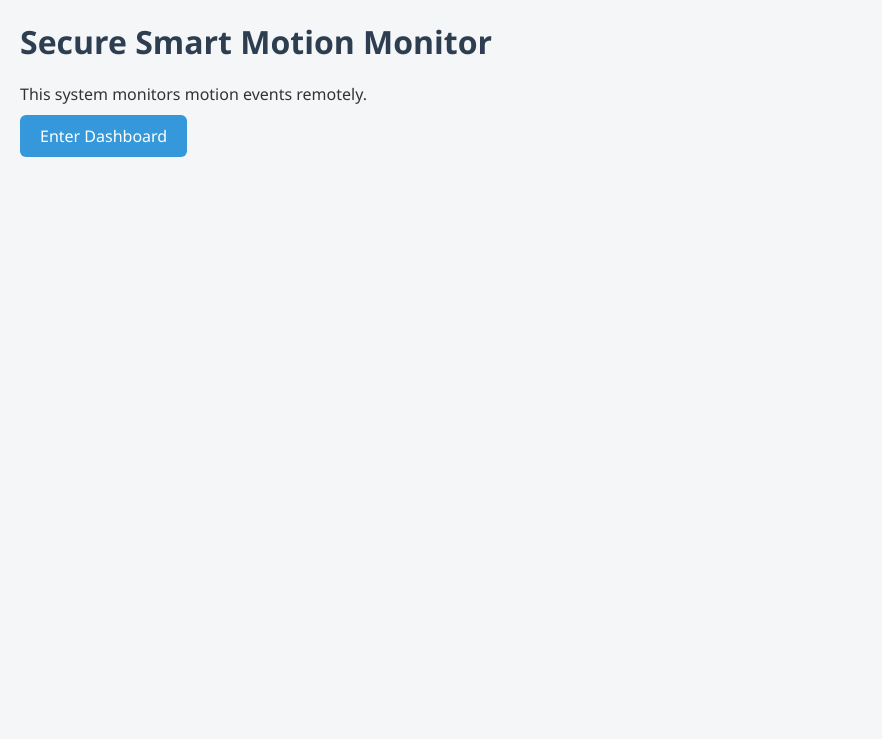
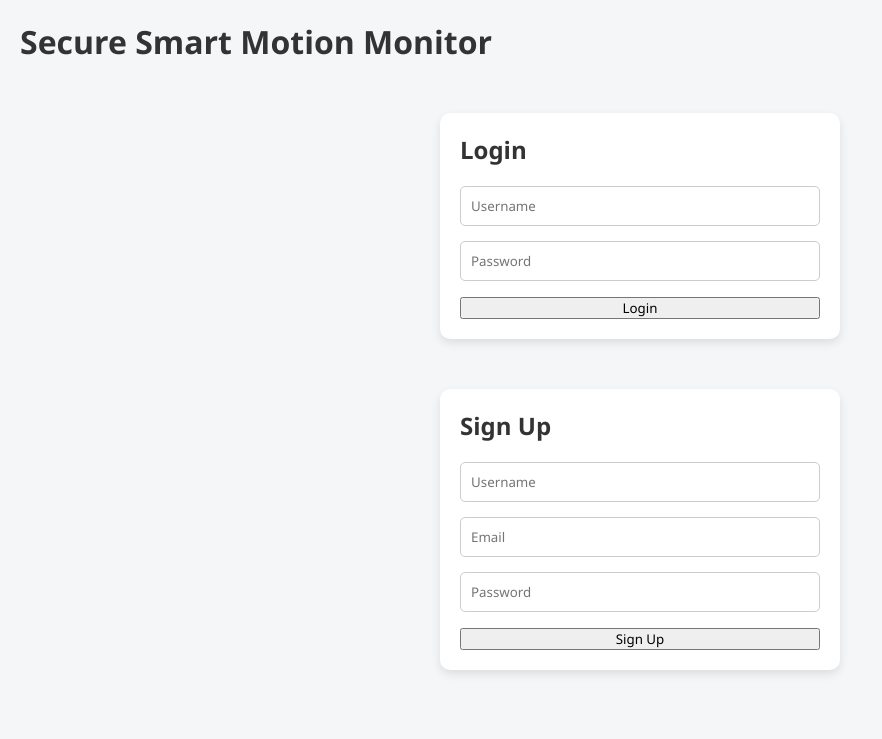
Before and after one commit to AdamCass2103/IOT-Solo-CA, a Flask app: page / in a window 1280 px wide. Shown: the top 739 px of the page, without its empty margins (0-882 px from the left). Run offline with Flask 3, Linux system fonts and the light colour scheme.

Commit message:
CSS improvments and sign up added

```diff
--- a/iot-smart-monitor/frontend/static/css/style.css
+++ b/iot-smart-monitor/frontend/static/css/style.css
@@ -1,81 +1,119 @@
-/* Reset and base */
+/* Reset & general */
 * {
+    box-sizing: border-box;
     margin: 0;
     padding: 0;
-    box-sizing: border-box;
+    font-family: 'Segoe UI', Tahoma, Geneva, Verdana, sans-serif;
 }
 
 body {
-    font-family: 'Segoe UI', Tahoma, Geneva, Verdana, sans-serif;
     background-color: #f4f6f8;
     color: #333;
-    margin: 0;
     padding: 20px;
 }
 
-/* Headings */
-h1 {
-    color: #2c3e50;
+/* Header */
+h1, h2 {
     margin-bottom: 20px;
-    font-size: 2rem;
 }
 
-/* Links/buttons */
-a {
-    display: inline-block;
+/* Links & buttons */
+a, button {
     text-decoration: none;
-    color: white;
-    background-color: #3498db;
-    padding: 10px 20px;
-    border-radius: 6px;
-    margin: 10px 0;
-    transition: background-color 0.3s ease;
+    cursor: pointer;
 }
 
-a:hover {
-    background-color: #2980b9;
+button {
+    padding: 10px 20px;
+    border: none;
+    background-color: #007bff;
+    color: white;
+    border-radius: 5px;
+    transition: 0.2s;
 }
 
-/* Lists */
-ul {
-    list-style-type: none;
-    margin-top: 20px;
+button:hover {
+    background-color: #0056b3;
 }
 
-li {
-    background: #fff;
-    padding: 10px 15px;
-    margin-bottom: 10px;
-    border-radius: 5px;
-    box-shadow: 0 1px 3px rgba(0,0,0,0.1);
+/* Forms */
+form {
+    background-color: white;
+    padding: 20px;
+    max-width: 400px;
+    margin: 50px auto;
+    border-radius: 10px;
+    box-shadow: 0px 4px 10px rgba(0,0,0,0.1);
 }
 
-/* Table for history page */
+input[type="text"], input[type="password"], input[type="email"] {
+    width: 100%;
+    padding: 10px;
+    margin-bottom: 15px;
+    border-radius: 5px;
+    border: 1px solid #ccc;
+}
+
+input[type="submit"] {
+    width: 100%;
+}
+
+/* Dashboard / history */
+.dashboard, .history {
+    max-width: 800px;
+    margin: 20px auto;
+}
+
+.card {
+    background-color: white;
+    padding: 15px;
+    margin-bottom: 15px;
+    border-radius: 10px;
+    box-shadow: 0 2px 6px rgba(0,0,0,0.1);
+    display: flex;
+    justify-content: space-between;
+    align-items: center;
+}
+
+.card.green {
+    border-left: 5px solid #28a745;
+}
+
+.card.red {
+    border-left: 5px solid #dc3545;
+}
+
+.card span.timestamp {
+    font-size: 0.9em;
+    color: #666;
+}
+
+/* Table styling for history */
 table {
     width: 100%;
     border-collapse: collapse;
-    margin-top: 20px;
-    background: #fff;
-    border-radius: 5px;
+    background-color: white;
+    border-radius: 10px;
     overflow: hidden;
-    box-shadow: 0 2px 5px rgba(0,0,0,0.1);
 }
 
 th, td {
-    padding: 12px 15px;
+    padding: 10px;
     text-align: left;
 }
 
 th {
-    background-color: #3498db;
+    background-color: #007bff;
     color: white;
 }
 
 tr:nth-child(even) {
-    background-color: #f9f9f9;
+    background-color: #f4f4f4;
 }
 
-/* Footer spacing */
-body > a:last-child {
-    margin-bottom: 50px;
+/* Center links */
+a {
+    display: inline-block;
+    margin-top: 15px;
+    color: #007bff;
 }
--- a/iot-smart-monitor/frontend/templates/login.html
+++ b/iot-smart-monitor/frontend/templates/login.html
@@ -1,15 +1,32 @@
 <!DOCTYPE html>
 <html>
 <head>
-    <title>Login</title>
-   <link rel="stylesheet" type="text/css" href="{{ url_for('static', filename='css/style.css') }}">
-
+    <title>Login / Signup</title>
+    <link rel="stylesheet" type="text/css" href="{{ url_for('static', filename='css/style.css') }}">
 </head>
 <body>
     <h1>Secure Smart Motion Monitor</h1>
 
-    <p>This system monitors motion events remotely.</p>
+    <div class="forms">
 
-    <a href="{{ url_for('dashboard') }}">Enter Dashboard</a>
+        <!-- Login Form -->
+        <form action="{{ url_for('login_post') }}" method="POST">
+            <h2>Login</h2>
+            <input type="text" name="username" placeholder="Username" required>
+            <input type="password" name="password" placeholder="Password" required>
+            <input type="submit" value="Login">
+        </form>
+
+        <!-- Signup Form -->
+        <form action="{{ url_for('signup_post') }}" method="POST">
+            <h2>Sign Up</h2>
+            <input type="text" name="username" placeholder="Username" required>
+            <input type="email" name="email" placeholder="Email" required>
+            <input type="password" name="password" placeholder="Password" required>
+            <input type="submit" value="Sign Up">
+        </form>
+
+    </div>
+
 </body>
 </html>
```
Also changed, not shown: iot-smart-monitor/backend/motion.db.
